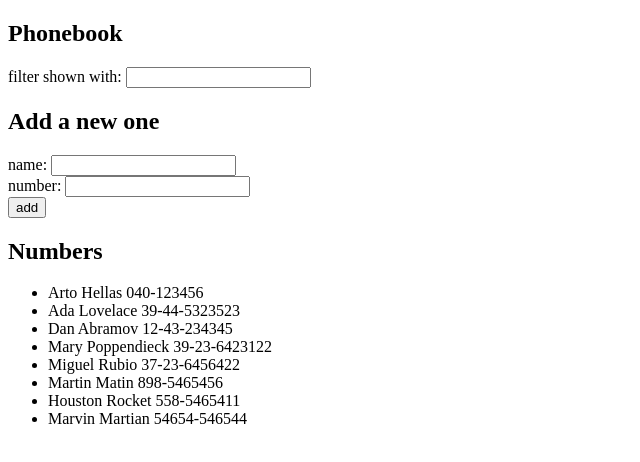
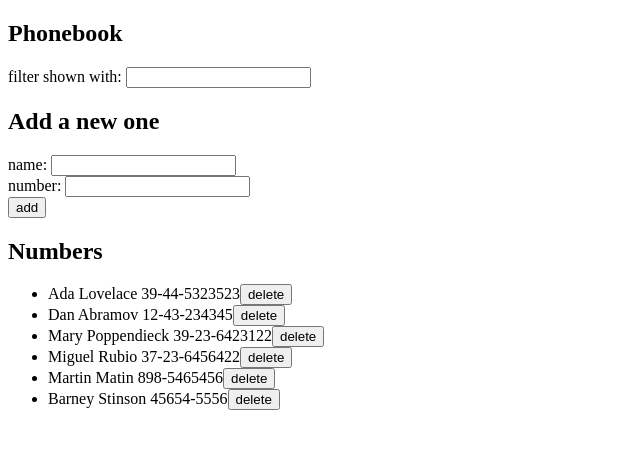
Before and after one commit to DavidGonzalezJ/FullStackPhonebook, a React (Vite) app: page / in a window 1280 px wide. Shown: the top 462 px of the page, without its empty margins (0-640 px from the left). Built offline with nearby package versions, Linux system fonts and the light colour scheme; data requests are answered from the project's data file.

Commit message:
Exercise 2.14 Making the delete function for the people in the list

```diff
--- a/db.json
+++ b/db.json
@@ -1,10 +1,5 @@
 {
   "persons": [
-    {
-      "name": "Arto Hellas",
-      "number": "040-123456",
-      "id": 1
-    },
     {
       "name": "Ada Lovelace",
       "number": "39-44-5323523",
@@ -31,14 +26,9 @@
       "id": 6
     },
     {
-      "name": "Houston Rocket",
-      "number": "558-5465411",
+      "name": "Barney Stinson",
+      "number": "45654-5556",
       "id": 7
-    },
-    {
-      "name": "Marvin Martian",
-      "number": "54654-546544",
-      "id": 8
     }
   ]
 }
--- a/src/App.jsx
+++ b/src/App.jsx
@@ -1,10 +1,14 @@
 import { useState, useEffect } from 'react'
 import personService from './services/persons'
 
-const NumberList = ({list}) =>{
+const NumberList = ({list,deleteHandler}) =>{
   return (
     <ul>
-      {list.map(person =><li key={person.name} >{person.name} {person.number}</li>)}
+      {list.map(person =><li
+      key={person.name} >
+        {person.name} {person.number}
+        <button onClick={() => deleteHandler(person)}>delete</button>
+      </li>)}
     </ul>
   )
 }
@@ -89,7 +93,7 @@ const App = () => {
         setPersons(persons.concat(newOne))
         setNewName('')
         setNewNumber('')
-        console.log('guardado ',newOne.name)
+        console.log('saved ',newOne.name)
       })
     }
     else{
@@ -97,6 +101,19 @@ const App = () => {
       setNewName('')
       setNewNumber('')
     }
+  }
+
+  const handleDelete = (person) => {
+    if(window.confirm(`Do you want to delete ${person.name}?`)){
+      personService.deletePerson(person.id)
+      .then(() => {
+        const newList = persons.filter(p => p.id !== person.id)
+        setPersons(newList)
+        console.log(person.name, ' has been deleted')
+      })
+
+    }
+    else console.log(person.name, ' has NOT been deleted')
   }
 
   const listToShow = getFilteredList()
@@ -110,7 +127,8 @@ const App = () => {
       nameHandler={handleNameChange} numberHandler={handleNumberChange}
       submitHandler={handleSubmit}/>
       <h2>Numbers</h2>
-      <NumberList list={listToShow}/>
+      <NumberList list={listToShow}
+      deleteHandler={handleDelete}/>
     </div>
   )
 }
--- a/src/services/persons.js
+++ b/src/services/persons.js
@@ -19,4 +19,11 @@ const update = (id, newObject) => {
     return request.then(response => response.data)
 }
 
-export default { getAll, create, update }
+//Deletes the person with the passed id
+const deletePerson = (id) => {
+    const request = axios.delete(`${baseUrl}/${id}`)
+    //returns true if its done propperly?
+    return request.then(response => response.data)
+}
+
+export default { getAll, create, update, deletePerson }
```
